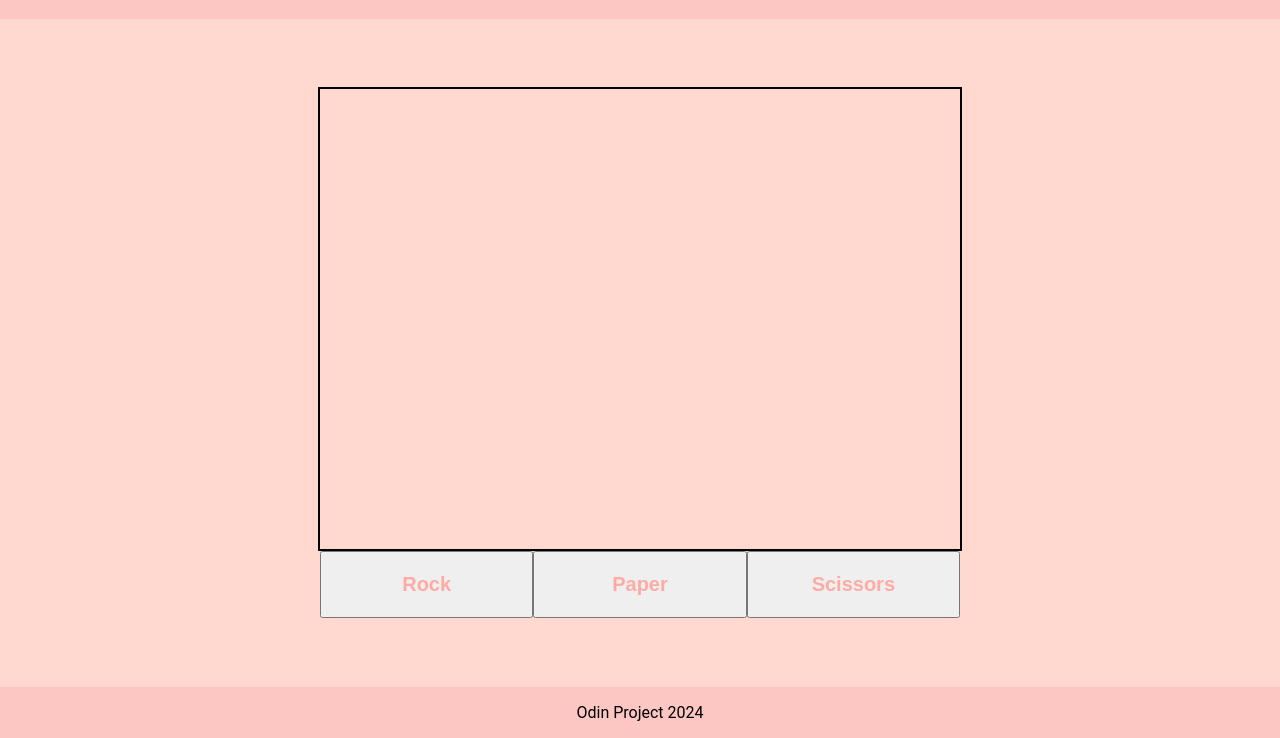
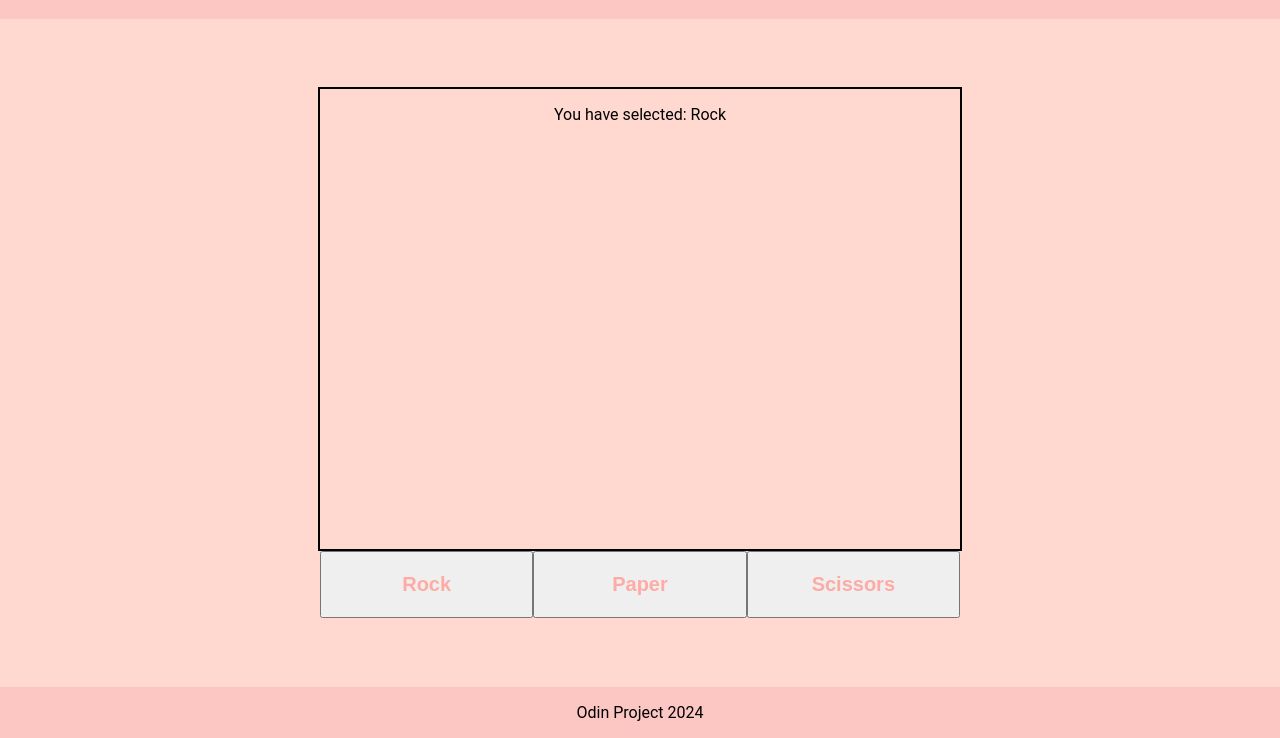
Before and after one commit to AndzhurT/odin-rock-paper-scissors, a plain HTML site: page index.html in a window 1280 px wide. Both pictures are taken after a click on the button "Rock". Shown: the part 62-800 px from the top of the page. Drawn offline with Linux system fonts and the light colour scheme.

Commit message:
Add evenListener and output of the button to text
Clicking on button will output a text with what the user selected

```diff
--- a/index.html
+++ b/index.html
@@ -13,7 +13,7 @@
     </header>
     <div class="section container">
         <div class="text-output">
-
+            <p class="text"></p>
         </div>
         <div class="buttons">
             <button id="1">Rock</button>
--- a/script.js
+++ b/script.js
@@ -82,4 +82,19 @@ let playGame = () => {
 
 // create elements using JS
 
-// const container =
+
+// text
+const textOutput = document.querySelector(".text");
+
+// buttons
+const buttons = document.querySelectorAll("button");
+
+buttons.forEach(button => {
+    button.addEventListener("click", getButtonTarget)
+})
+
+
+function getButtonTarget(e) {
+    console.log(e.target);
+    textOutput.textContent = "You have selected: " + e.target.textContent;
+}
--- a/style.css
+++ b/style.css
@@ -57,6 +57,9 @@ button {
 }
 
 .container .text-output {
+    display: flex;
+    align-items: center;
+    flex-direction: column;
     border: 2px solid black;
     width: 50%;
     height: 460px; /* 500px - 20px - 20px = 460px */
```
